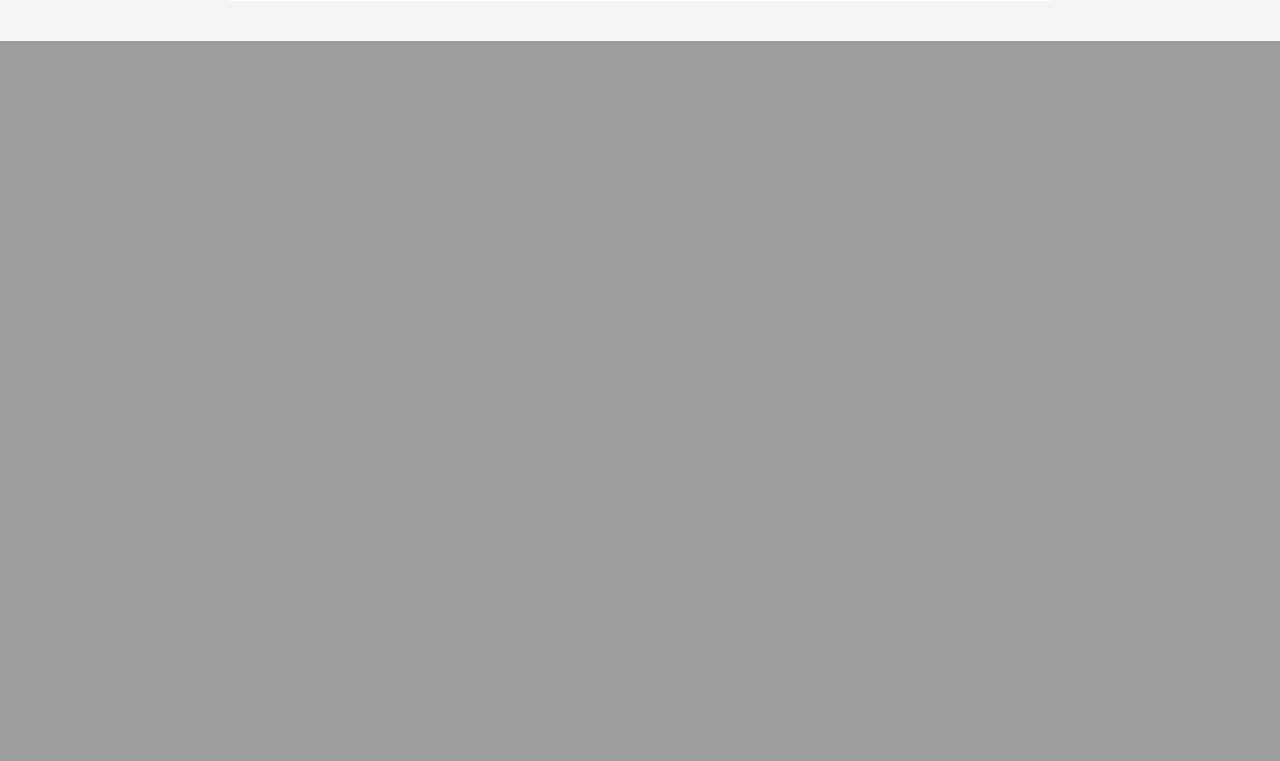
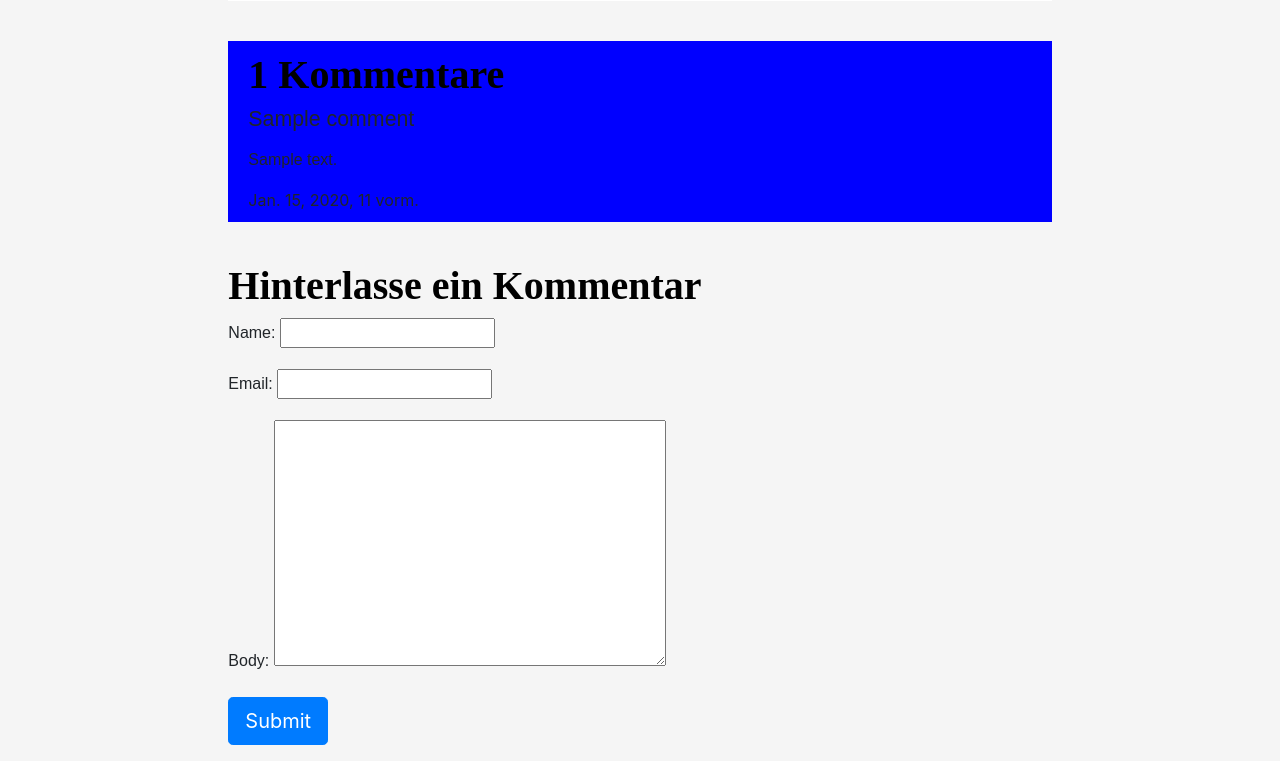
Before and after one commit to frxncsco/UrbanGardening, a Django app: page /post/1/ in a window 1280 px wide. Shown: the part 1105-1866 px from the top of the page. Before the commit the page ends 1146 px from the top, so only its background shows below. Run offline with Django 3.2, Linux system fonts and the light colour scheme; tables that the repository leaves empty hold one stand-in row (values such as "Sample post"); some libraries are stand-ins or nearby versions.

Commit message:
Komentarcunktion eingebaut
Ihr seht alles unter #Kommentar

```diff
--- a/blog/admin.py
+++ b/blog/admin.py
@@ -1,6 +1,8 @@
 from django.contrib import admin
 from .models import Post
 from .models import Event
+from .models import Comment #KOMMENTAR
 
 admin.site.register(Post)
 admin.site.register(Event)
+admin.site.register(Comment) #KOMMENTAR
--- a/blog/forms.py
+++ b/blog/forms.py
@@ -1,6 +1,7 @@
 from django import forms
 from .models import Post
 from .models import Event
+from .models import Comment #KOMMENTAR
 from bootstrap_datepicker_plus import DateTimePickerInput
 
 
@@ -22,3 +23,13 @@ class EventForm(forms.ModelForm):
          widgets = {
             'veranstaltungsdatum': DateInput(),
         }
+
+######################
+#      Kommentar     #
+######################
+
+class CommentForm(forms.ModelForm):
+
+    class Meta:
+        model = Comment
+        fields = ('name', 'email', 'body')
--- a/blog/models.py
+++ b/blog/models.py
@@ -34,3 +34,21 @@ class Event(models.Model):
 
     def __str__(self):
         return self.eventtitel
+
+######################
+#      Kommentar     #
+######################
+
+class Comment(models.Model):
+    post = models.ForeignKey(Post,on_delete=models.CASCADE,related_name='comments')
+    name = models.CharField(max_length=80)
+    email = models.EmailField()
+    body = models.TextField()
+    created_on = models.DateTimeField(auto_now_add=True)
+    active = models.BooleanField(default=False)
+
+    class Meta:
+        ordering = ['created_on']
+
+    def __str__(self):
+        return 'Comment {} by {}'.format(self.body, self.name)
--- a/blog/static/css/blog.css
+++ b/blog/static/css/blog.css
@@ -165,6 +165,24 @@ p {
 .save {
     float: right;
 }
+
+/*
+#########################################################################################################
+                                    Kommentare
+#########################################################################################################
+*/
+
+.Kommentare {
+    padding: 10px 20px;
+    margin-bottom: 40px;
+    background-color: blue;
+    width: 100%;
+}
+
+
+
+
+
 /*
 #########################################################################################################
                                     Menü
--- a/blog/templates/blog/post_detail.html
+++ b/blog/templates/blog/post_detail.html
@@ -22,4 +22,39 @@
         {% endif %}
         </div>
     </div>
+    <div class="Kommentare">
+     <!--Kommentarfunktion -->
+        <div class="Kommentare1">
+         <!-- Ansicht bisheriger Kommentare -->
+            <h3>{{ comments.count }} Kommentare</h3>
+
+            {% for comment in comments %}
+            <div class="comments">
+                <h4>{{ comment.name }}</h4>
+                <p>{{ comment.body | linebreaks }}</p>
+
+                <div class="created_on">
+                    {{ comment.created_on }}
+                </div>
+            </div>
+            {% endfor %}
+        </div>
+    </div>
+    <div class="Kommentarverfassen">
+     <!-- Nachricht wenn man bereits Kommentar verfasst hat-->
+        <div class="NeuesKommentar">
+            {% if new_comment %}
+            <div class="alert-success" role="alert">
+                Dein Kommentar wird geprüft. Schaue später nochmal vorbei :)
+            </div>
+            {% else %}
+             <!-- Kommentar Hinzufügen-->
+            <h3>Hinterlasse ein Kommentar</h3>
+            <form method="POST" class="comment.form">{% csrf_token %}
+                {{ form.as_p }}
+                <button type="submit" class="btn btn-primary  btn-lg">Submit</button>
+            </form>
+            {% endif %}
+        </div>
+    </div>
 {% endblock %}
--- a/blog/views.py
+++ b/blog/views.py
@@ -4,6 +4,8 @@ from .models import Post
 from .models import Event
 from .forms import EventForm
 from .forms import PostForm
+from .models import Comment #KOMMENTAR
+from .forms import CommentForm #KOMMENTAR
 from django.shortcuts import redirect
 # Create your views here.
 
@@ -13,7 +15,18 @@ def post_list(request):
 
 def post_detail(request, pk):
     post = get_object_or_404(Post, pk=pk)
-    return render(request, 'blog/post_detail.html', {'post': post})
+    comments = post.comments.filter(active=True) #KOMMENTAR
+    new_comment = None #KOMMENTAR
+    if request.method == 'POST': #KOMMENTAR
+        form = CommentForm(request.POST) #KOMMENTAR
+        if form.is_valid(): #KOMMENTAR
+            new_comment = form.save(commit=False) #KOMMENTAR
+            new_comment.post = post #KOMMENTAR
+            new_comment.save() #KOMMENTAR
+    else: #KOMMENTAR
+        form = CommentForm() #KOMMENTAR
+    return render(request, 'blog/post_detail.html', {'post': post, 'comments': comments, 'new_comment': new_comment, 'form': form}) #KOMMENTAR
+
 
 def post_new(request):
     if request.method == "POST":
```
Also changed, not shown: blog/templates/blog/startseite.html (+5 -3 lines).
